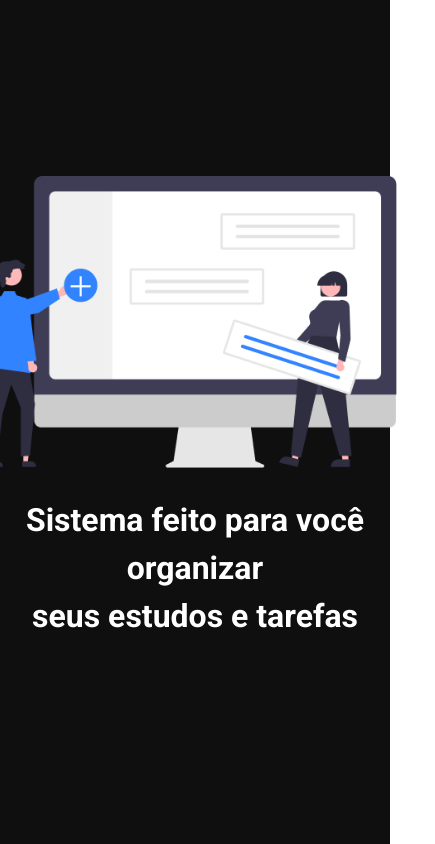
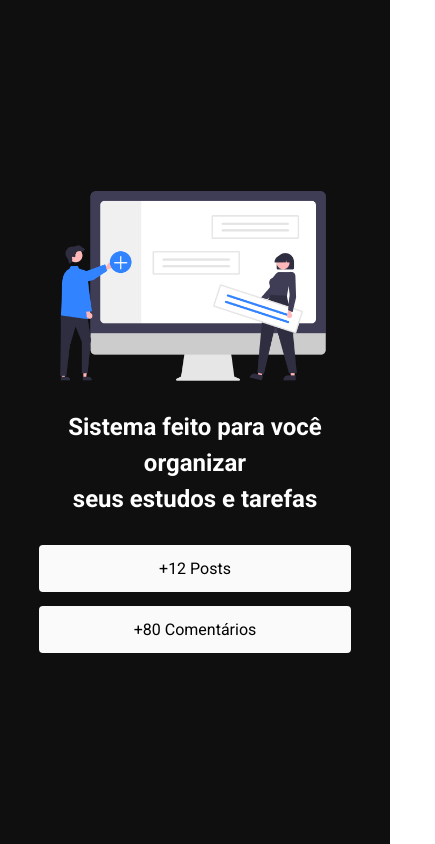
Before and after one commit to thiagodnt/dev-tasks, a Next.js app: page / in a window 390 px wide. Shown: the whole page, 435 px wide, since content can reach past the window. Built offline with nearby package versions, Linux system fonts and the light colour scheme.

Commit message:
feat: add info content section

```diff
--- a/pages/index.tsx
+++ b/pages/index.tsx
@@ -23,6 +23,10 @@
 							seus estudos e tarefas
 						</h1>
 					</div>
+					<div className={styles.infoContent}>
+						<section className={styles.box}>+12 Posts</section>
+						<section className={styles.box}>+80 Comentários</section>
+					</div>
 				</main>
 			</div>
 		</>
--- a/styles/Home.module.css
+++ b/styles/Home.module.css
@@ -28,3 +28,40 @@
 	margin: 28px;
 	line-height: 150%;
 }
+
+.infoContent {
+	display: flex;
+	align-items: center;
+	justify-content: space-around;
+}
+
+.box {
+	padding: 14px 44px;
+	background-color: #fafafa;
+	border-radius: 4px;
+	transition: transform 0.4s;
+}
+
+.box:hover {
+	transform: scale(1.08);
+}
+
+@media screen and (max-width: 580px) {
+	.hero {
+		width: 80%;
+	}
+
+	.title {
+		font-size: 24px;
+	}
+
+	.infoContent {
+		flex-direction: column;
+		gap: 14px;
+	}
+
+	.box {
+		width: 80%;
+		text-align: center;
+	}
+}
```
